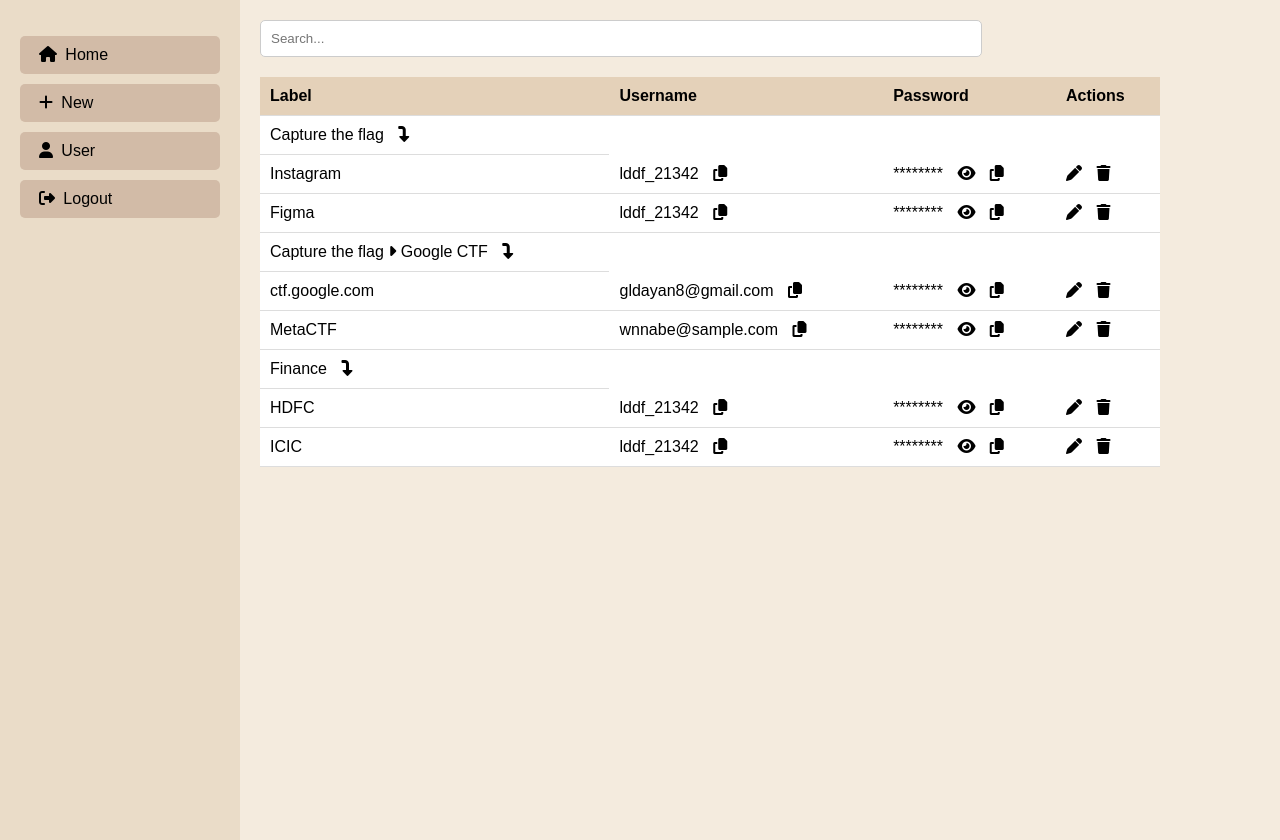
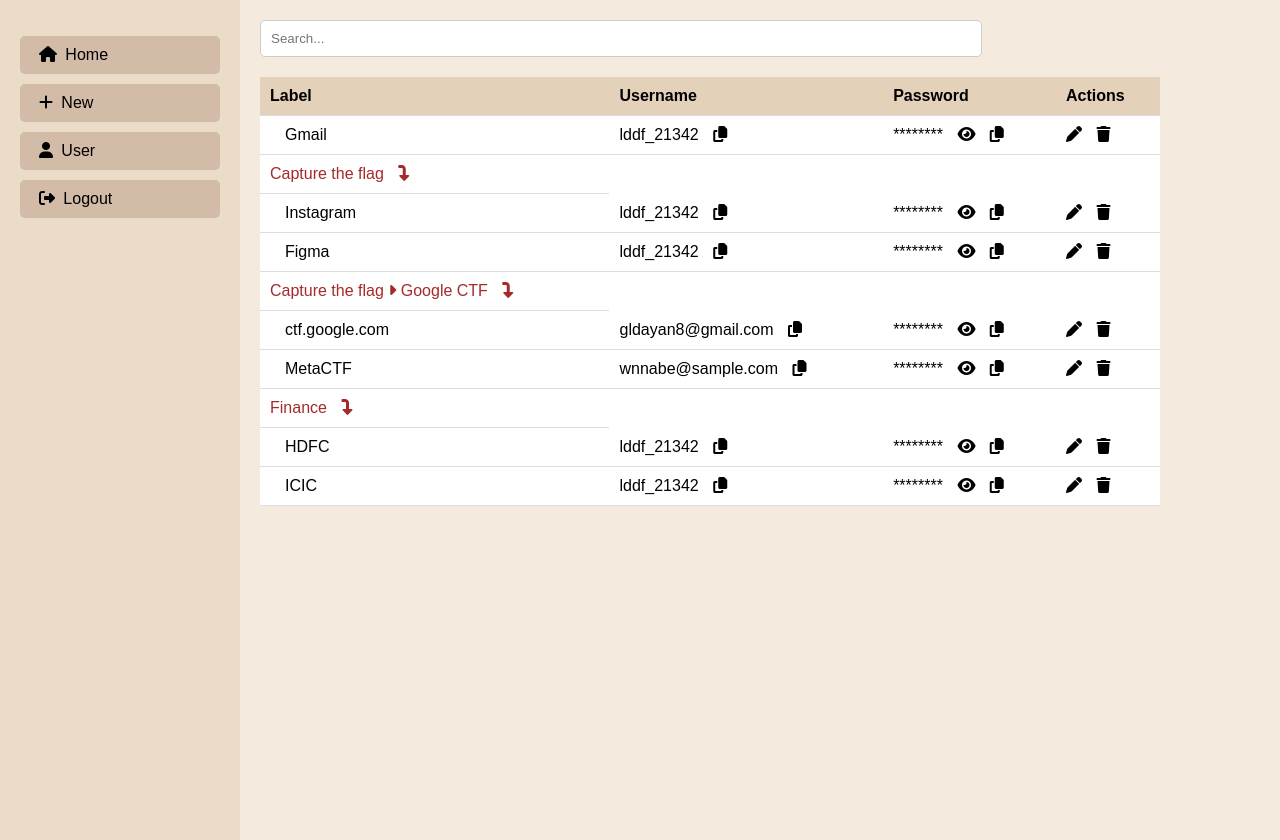
Before and after one commit to Mahaveer1013/passage-webui, a FastAPI app: page / in a window 1280 px wide. Run offline with FastAPI, Linux system fonts and the light colour scheme.

Commit message:
padding for table first cell

```diff
--- a/assets/index.html
+++ b/assets/index.html
@@ -26,8 +26,24 @@
           <th>Password</th>
           <th>Actions</th>
         </tr>
-	<tr>
-	    <td>
+	 <tr>
+          <td>Gmail</td>
+          <td>
+	    lddf_21342
+	    <i class="fa fa-copy space-before"></i>
+	  </td>
+          <td>
+	    ********
+	    <i class="fa fa-eye space-before"></i>
+	    <i class="fa fa-copy space-before"></i>
+	  </td>
+          <td>
+	    <i class="fa fa-pen space-after"></i>
+	    <i class="fa fa-trash"></i>
+	  </td>
+         </tr>
+	 <tr>
+	    <td class="folder">
 		Capture the flag
 		<i class="fa fa-turn-down space-before"></i>
 	    </td>
@@ -65,7 +81,7 @@
 	  </td>
         </tr>
 	<tr>
-	    <td>
+	    <td class="folder">
 		Capture the flag <i class="fa-solid fa-caret-right"></i> Google CTF
 		<i class="fa fa-turn-down space-before"></i>
 	    </td>
@@ -103,7 +119,7 @@
 	  </td>
         </tr>
 	<tr>
-	    <td>
+	    <td class="folder">
 		Finance
 		<i class="fa fa-turn-down space-before"></i>
 	    </td>
--- a/assets/style.css
+++ b/assets/style.css
@@ -56,3 +56,9 @@
 th {
     background: #e4d1b9;
 }
+tr td:first-child:not(.folder) {
+    padding-left: 25px;
+}
+td.folder {
+    color: brown;
+}
```
